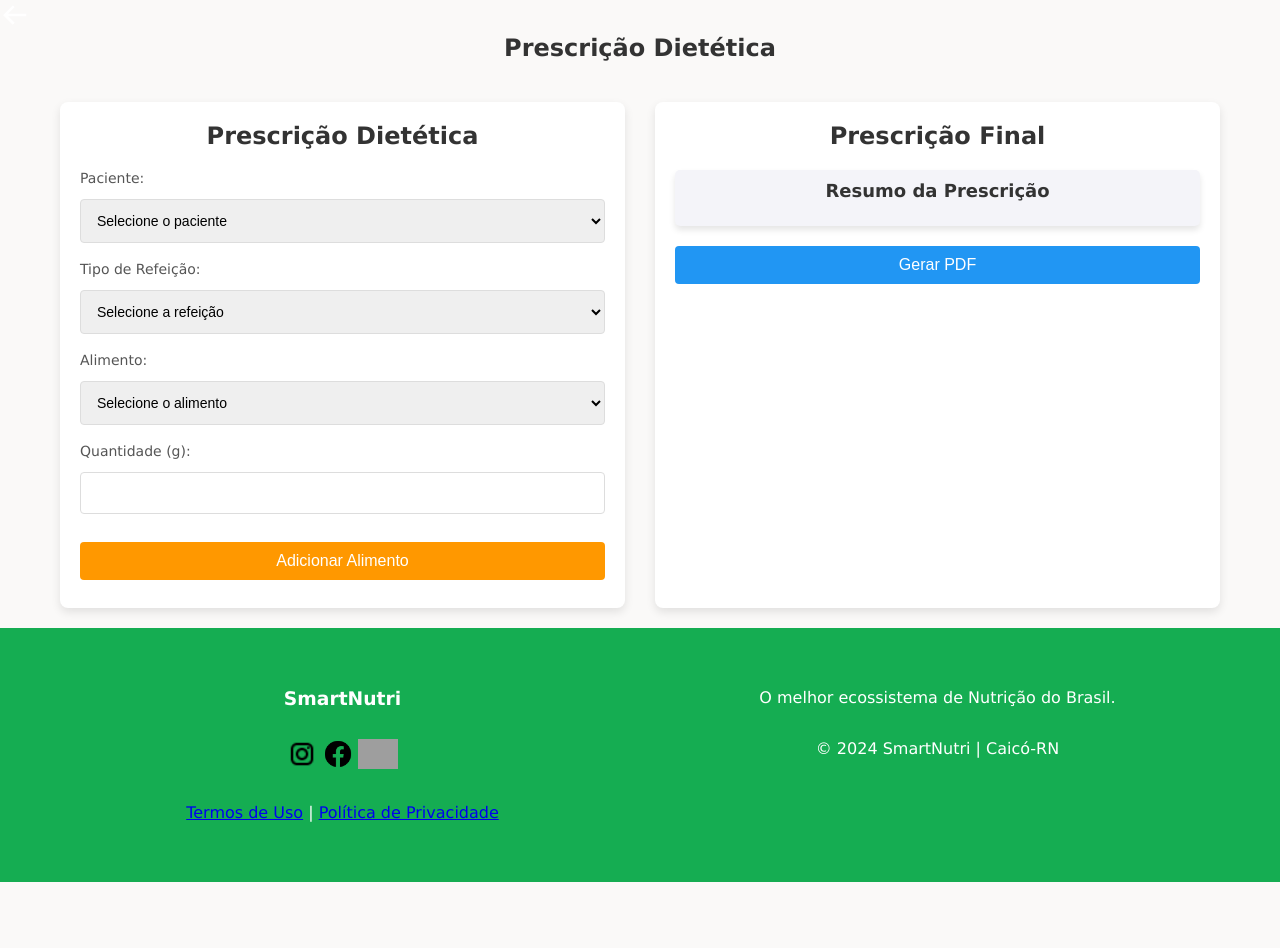
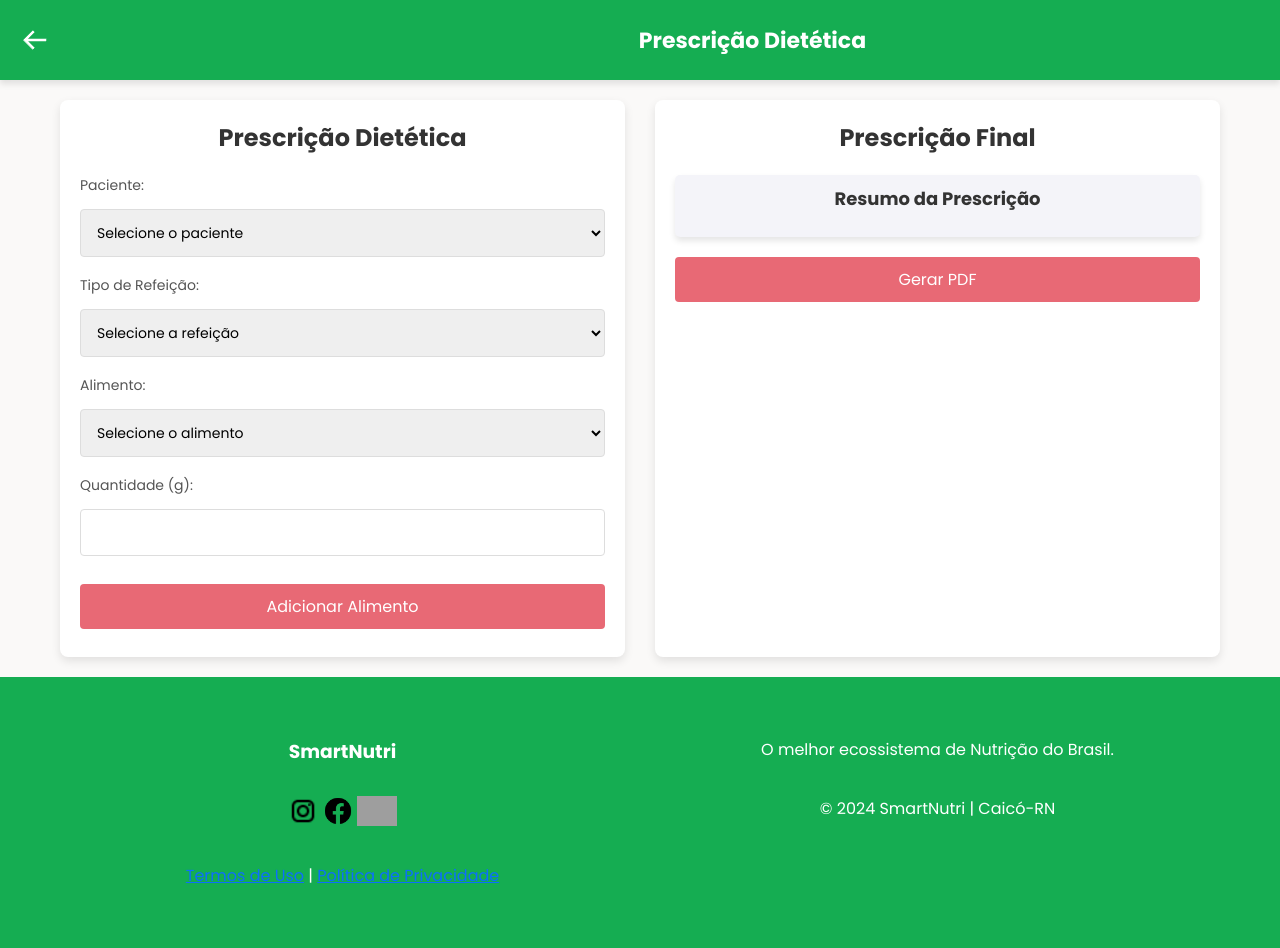
Before and after one commit to cllararibeiro/smartnutri, a Flask app: template smartnutri-main/smartnutri-main/templates/nutricionista/dieta.html in a window 1280 px wide. Before the commit the page ends 882 px from the top, so only its background shows below. Run offline with Flask 3, Linux system fonts and the light colour scheme; the template is opened without the code that fills it, so the values that code supplies are empty; some libraries are stand-ins or nearby versions; grey boxes are pictures that could not be loaded.

Commit message:
Add files via upload

```diff
--- a/static/css/dieta.css
+++ b/static/css/dieta.css
@@ -1,3 +1,5 @@
+@import url('https://fonts.googleapis.com/css2?family=Poppins:ital,wght@0,100;0,200;0,300;0,400;0,500;0,600;0,700;0,800;0,900;1,100;1,200;1,300;1,400;1,500;1,600;1,700;1,800;1,900&display=swap');
+
 :root {
     --verde-cabeçalho: #0a5247;
     --verde-botao-borda: #70883A;
@@ -21,51 +23,39 @@
     margin: 0;
     padding: 0;
     box-sizing: border-box;
+    font-family: 'Poppins', sans-serif;
 }
 
 body {
     width: 100%;
     height: 800px;
-    font-family: 'Lucida Sans', 'Lucida Sans Regular', 'Lucida Grande', 'Lucida Sans Unicode', Geneva, Verdana, sans-serif;
     background-color: #faf9f8;
 }
 
-.nav-item-ex {
-    width: 50%;
-    height: 25%;
-    padding: 2px;
-    border: 1px solid green;
-    font-size: 18px;
-    background-color: white;
-    text-decoration: green;
+header {
+    display: flex;
+    align-items: center;
+    text-align: center;
+    width: 100%;
+    background-color: var(--verde-padrao);
+    color: white;
+    padding: 10px 20px;
+    height: 80px;
+    gap: 36.8rem;
+    box-shadow: 0 4px 6px rgba(0, 0, 0, 0.1);
 }
 
-a col-md-6 :hover {
-    background-color: #f9c62a;
+header > h1 {
+    font-size: 22px;
+    text-align: center;
+    color: var(--branco);
+    margin-top: 20px;
 }
 
-.navbar {
-    padding: 2px 0;
-    background-color: var(--verde-padrao);
+.seta {
+    float: left;
 }
 
-.navbar-toggler {
-    border: none;
-}
-
-.navbar-toggler:focus {
-    box-shadow: none;
-}
-
-.navbar-nav {
-    gap: 5px;
-}
-
-.nav-link {
-    font-size: 18px;
-    font-weight: bold;
-    color: #ffffff;
-}
 
 .btn-lg {
     padding: 12px 30px;
@@ -232,7 +222,7 @@ button:hover {
 }
 
 .btn-gerar-pdf {
-    background-color: #2196F3;
+    background-color: var(--rosa);
     color: white;
     padding: 10px 20px;
     border: none;
@@ -246,7 +236,7 @@ button:hover {
 }
 
 .btn-add {
-    background-color: #ff9800;
+    background-color: var(--rosa);
     color: white;
     padding: 10px 20px;
     border: none;
@@ -281,6 +271,10 @@ footer {
     padding-bottom: 20px;
 }
 
+p .text-white {
+    color: var(--azul);
+}
+
 .footer-left, .footer-center {
     max-width: 300px;
 }
```
Also changed, not shown: static/css/dashboard.css (+10 -2 lines).
